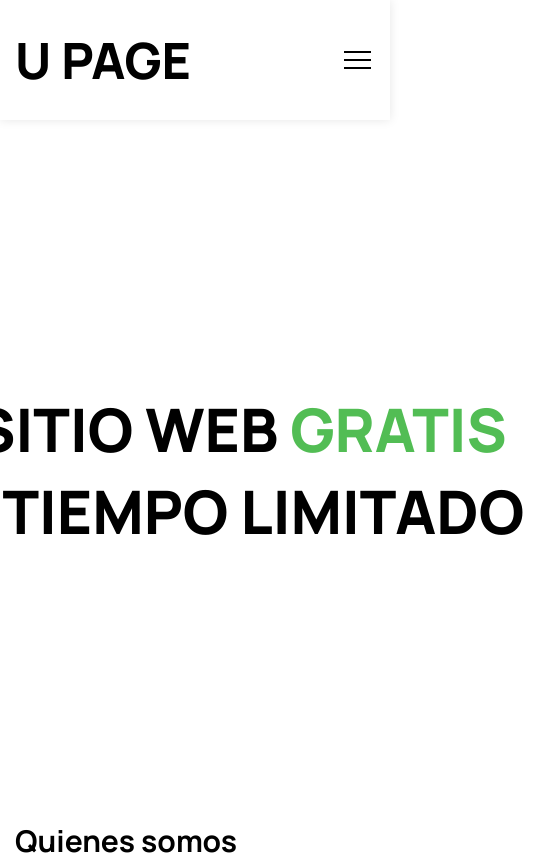
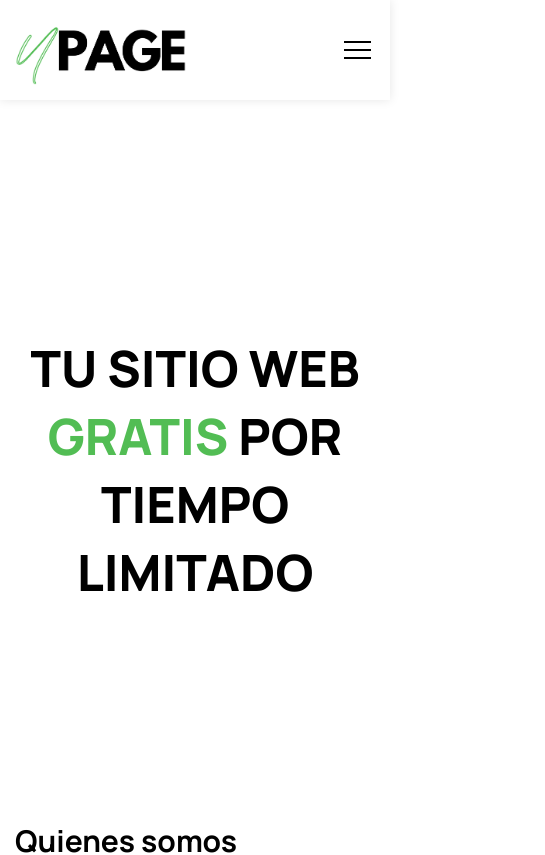
Before and after one commit to solangeleites/upage, a React (Vite) app: page / in a window 390 px wide. Shown: the top 855 px of the page, 545 px wide, since content can reach past the window. Built offline with nearby package versions, Linux system fonts and the light colour scheme.

Commit message:
mejore el responsive design y agregue logo

```diff
--- a/index.html
+++ b/index.html
@@ -2,7 +2,7 @@
 <html lang="en">
   <head>
     <meta charset="UTF-8" />
-    <link rel="icon" type="image/svg+xml" href="/vite.svg" />
+    <link rel="icon" type="image/svg+xml" href="https://res.cloudinary.com/dgyubvlec/image/upload/v1702923456/icon_uplwv9.png" />
     <link rel="preconnect" href="https://fonts.googleapis.com">
     <link rel="preconnect" href="https://fonts.gstatic.com" crossorigin>
     <link href="https://fonts.googleapis.com/css2?family=Manrope:wght@200;300;400;500;600;700;800&display=swap" rel="stylesheet">
--- a/src/navbar/Navbar.jsx
+++ b/src/navbar/Navbar.jsx
@@ -12,7 +12,7 @@ const Navbar = () => {
   const ctx = useContext(MenuContext);
   return (
     <ContainerNavbar>
-        <Logo onClick={() => navigate('/')}> U PAGE </Logo>
+        <Logo onClick={() => navigate('/')} src='../../src/assets/LOGOII.png'></Logo>
 
         <ContainerLinks isOpen={ctx.isMenuOpen}>
             <LinkItem to="/">Inicio</LinkItem>
--- a/src/navbar/NavbarStyled.js
+++ b/src/navbar/NavbarStyled.js
@@ -5,7 +5,7 @@ export const ContainerNavbar = styled.nav`
   display: flex;
   justify-content: space-between;
   align-items: center;
-  height: 120px;
+  height: 100px;
   width: 100%;
   padding: 0px 92px;
   box-shadow: 0px 0px 10px 0px rgba(0, 0, 0, 0.10);
@@ -21,14 +21,9 @@ export const ContainerNavbar = styled.nav`
   }
 `;
 
-export const Logo = styled.h1`
-  font-size: 50px;
+export const Logo = styled.img`
   cursor: pointer;
-  font-weight: 900;
-  & img{
-    width: 100px;
-    height: 100px;
-  }
+    height: 70px;
 `;
 
 export const ContainerLinks = styled.div`
--- a/src/pages/home/Home.jsx
+++ b/src/pages/home/Home.jsx
@@ -38,7 +38,7 @@ Creamos tu web con enfoque único, resaltando la esencia de tu marca. Análisis
 <br></br>
 <br></br>
 
-Te invitamos a unirte a nosotros en esta emocionante travesía empresarial. Sé parte de nuestra comunidad y déjanos ser tu socio digital. Juntos, vamos a escribir la historia de tu presencia en internet, con un enfoque amigable, sin complicaciones y lleno de entusiasmo. ¡Tu éxito digital comienza con nosotros!
+Sé parte de nuestra comunidad y déjanos ser tu socio digital. Juntos, vamos a escribir la historia de tu presencia en internet, con un enfoque amigable, sin complicaciones y lleno de entusiasmo. ¡Tu éxito digital comienza con nosotros!
 
         </Text>
       </SecondContainer>
--- a/src/pages/home/HomeStyled.js
+++ b/src/pages/home/HomeStyled.js
@@ -45,6 +45,11 @@ export const TextFirst = styled.p`
 
   & span {
     color: #52bd54;
+  }
+
+  ${tablet} {
+    font-size: 50px;
+    width: 350px;
   }
 `;
 
```
Also changed, not shown: src/assets/LOGOII.png (added), src/assets/icon.png (added).
